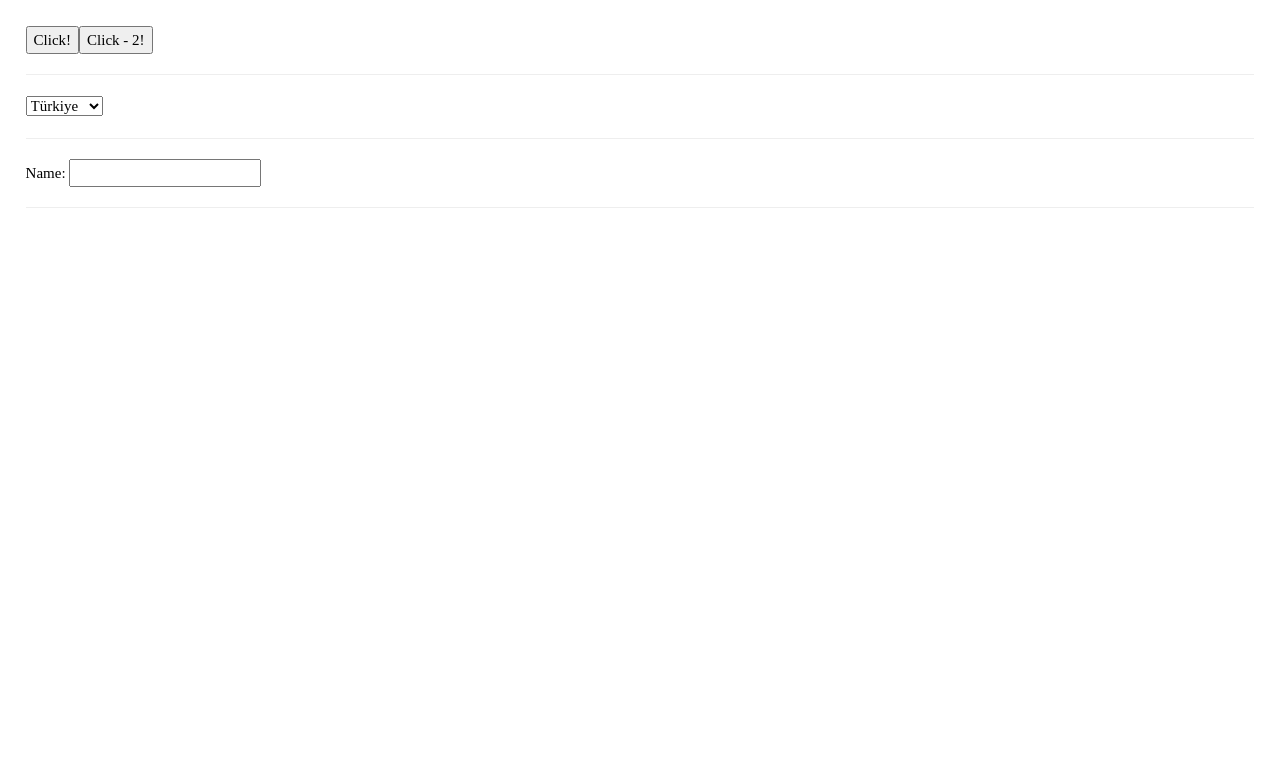
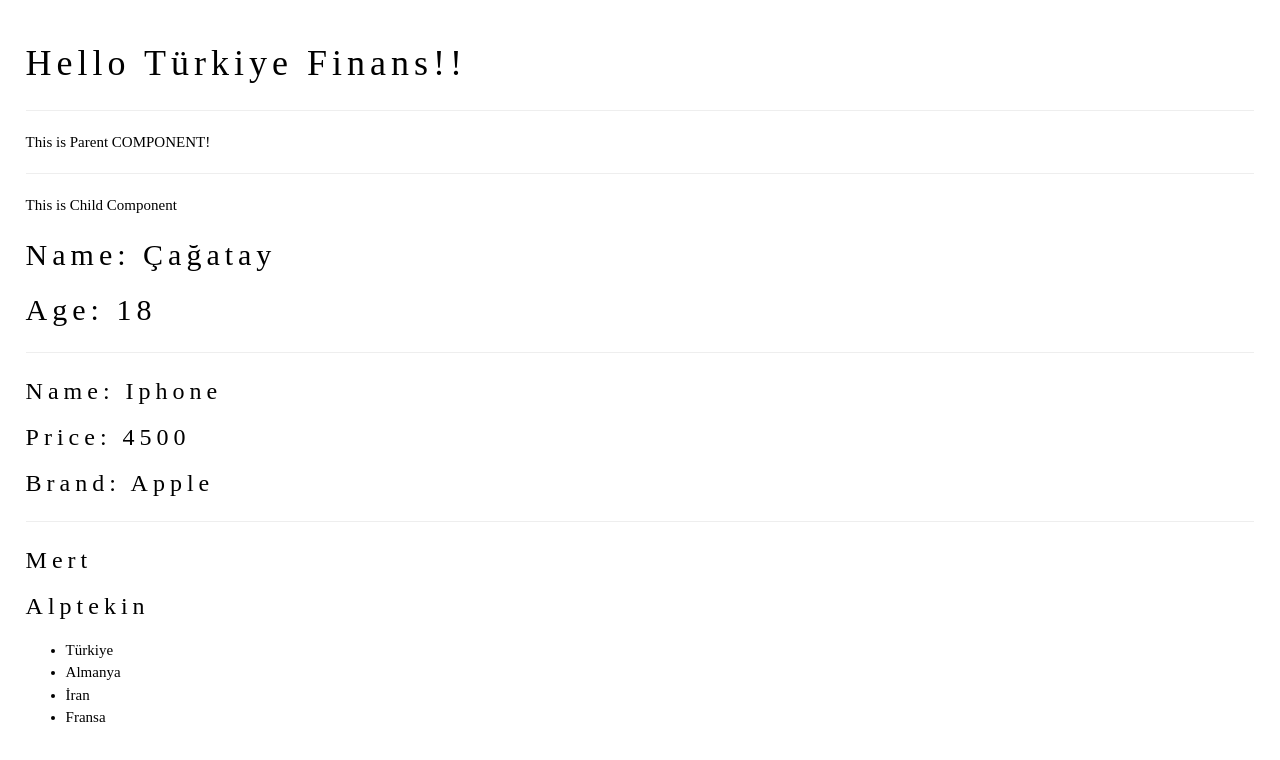
Before and after one commit to yakintech/tr-finans-react-tutorial, a React (Create React App) app: page / in a window 1280 px wide. Shown: the top 760 px of the page. Built offline with nearby package versions, Linux system fonts and the light colour scheme.

Commit message:
react props

```diff
--- a/src/App.js
+++ b/src/App.js
@@ -1,8 +1,8 @@
-import JsxEvents from "./dersler/jsxSample/JsxEvents"
+import ParentComp from "./dersler/props/ParentComp"
 
 function App() {
   return <>
-  <JsxEvents/>
+    <ParentComp />
   </>
 
 }
--- /dev/null
+++ b/src/dersler/props/Child2Comp.jsx
@@ -0,0 +1,16 @@
+import React from 'react'
+
+function Child2Comp(props) {
+
+    const { product } = props
+
+
+    return (<>
+        <h3>Name: {product.name}</h3>
+        <h3>Price: {product.price}</h3>
+        <h3>Brand: {product.brand}</h3>
+
+    </>)
+}
+
+export default Child2Comp
--- /dev/null
+++ b/src/dersler/props/Child3Comp.jsx
@@ -0,0 +1,16 @@
+import React from 'react'
+
+function Child3Comp({ webUser }) {
+
+    return (<>
+        <h3>{webUser.name}</h3>
+        <h3>{webUser.surname}</h3>
+        <ul>
+            {
+                webUser.countries && webUser.countries.map(item => <li>{item}</li>)
+            }
+        </ul>
+    </>)
+}
+
+export default Child3Comp
--- /dev/null
+++ b/src/dersler/props/ChildComp.jsx
@@ -0,0 +1,11 @@
+import React from 'react'
+
+function ChildComp(props) {
+  return (<>
+    <p>This is Child Component</p>
+    <h2>Name: {props.name}</h2>
+    <h2>Age: {props.age}</h2>
+  </>)
+}
+
+export default ChildComp
--- /dev/null
+++ b/src/dersler/props/DefaultPropSample.jsx
@@ -0,0 +1,14 @@
+import React from 'react'
+
+function DefaultPropSample(props) {
+    return (<>
+        <h1>{props.title}</h1>
+    </>)
+}
+
+
+DefaultPropSample.defaultProps = {
+    title: 'Hello REACT!'
+}
+
+export default DefaultPropSample
--- /dev/null
+++ b/src/dersler/props/ParentComp.jsx
@@ -0,0 +1,44 @@
+import React from 'react'
+import Child2Comp from './Child2Comp'
+import Child3Comp from './Child3Comp';
+import ChildComp from './ChildComp'
+import DefaultPropSample from './DefaultPropSample';
+
+function ParentComp() {
+
+    let name = 'Çağatay';
+    let age = 18;
+
+    let product = {
+        name: 'Iphone',
+        price: 4500,
+        brand: 'Apple'
+    }
+
+
+    let webUser = {
+        name: 'Mert',
+        surname: 'Alptekin',
+        countries: ['Türkiye', 'Almanya', 'İran', 'Fransa']
+    }
+
+    return (<>
+        <DefaultPropSample title='Hello Türkiye Finans!!'/>
+        <hr></hr>
+
+        <div>This is Parent COMPONENT! </div>
+        <hr></hr>
+        <ChildComp name={name} age={age} />
+
+        <hr></hr>
+        <Child2Comp product={product} />
+
+        <hr></hr>
+        <Child3Comp webUser={webUser} />
+
+
+    </>
+    )
+}
+
+export default ParentComp
```
Also changed, not shown: kaynaklar.txt.
